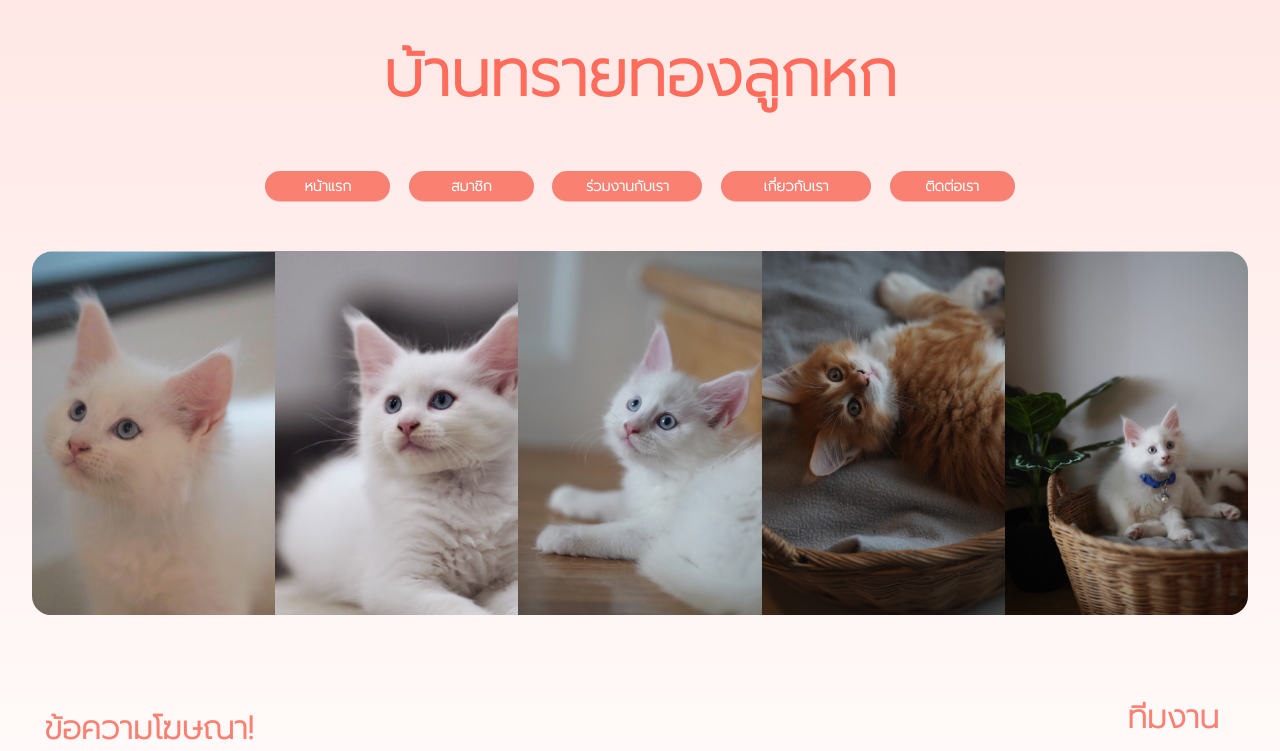
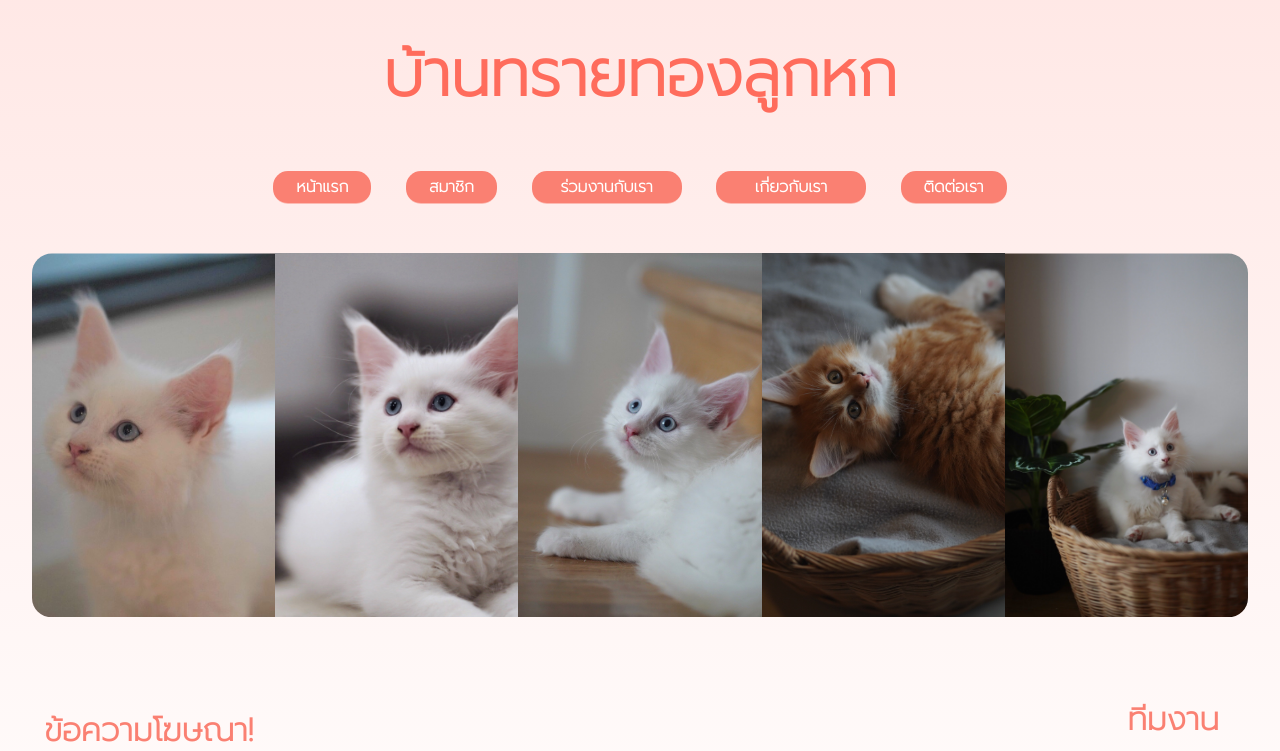
Before and after one commit to pakpoomcs/pakpoomcs.github.io, a plain HTML site: page index.html in a window 1280 px wide. Shown: the top 751 px of the page. Drawn offline with Linux system fonts and the light colour scheme.

Commit message:
JUN-30 still fixing the button size for larger screen. Changed width of nav div to auto.

```diff
--- a/photoport.css
+++ b/photoport.css
@@ -167,18 +167,20 @@ img {
         justify-content: space-between;
     }
     nav div {
-        font-size: 0.9em;
-        width: 125px;
+        font-size: 1rem;
+        width: auto;
         border-radius: 15px;
         margin: 3% auto;
         box-sizing: border-box;
         padding: 0.5% 3%;
     }
     nav div:nth-of-type(3) {
-        width: 150px;
+        min-width: 150px;
+        width: auto;
     }
     nav div:nth-of-type(4) {
-        width: 150px;
+        min-width: 150px;
+        width: auto;
     }
     section {
         width: 95%;
```
